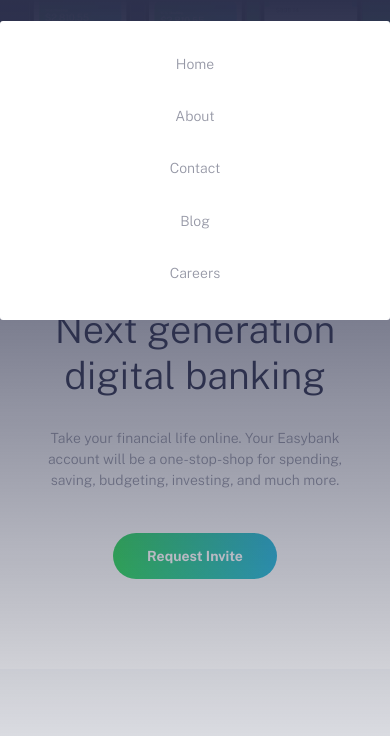
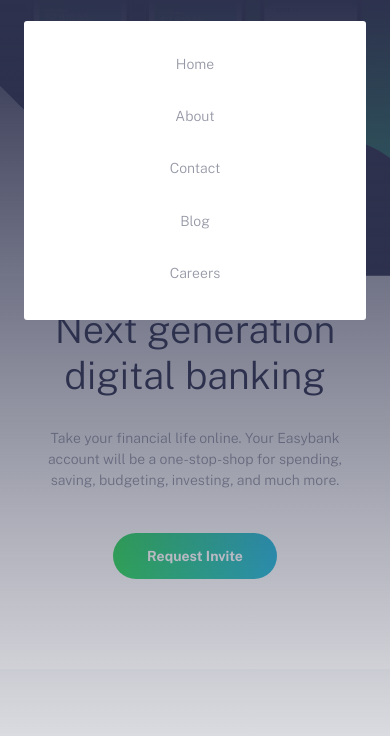
Before and after one commit to elsayed136/eazybank-landing-page, a website built with webpack: page src/index.html in a window 390 px wide. Both pictures are taken after a click on the button 346 px from the left and 32 px from the top of the page. Shown: the part 67-803 px from the top of the page. Built offline with nearby package versions, Linux system fonts and the light colour scheme.

Commit message:
FIX: mobile navigation margin and width

```diff
--- a/src/sass/layout/_header.scss
+++ b/src/sass/layout/_header.scss
@@ -68,8 +68,9 @@
       @include u.breakpoint-down(lg) {
         position: absolute;
         top: 100%;
-        left: 0;
-        width: 100%;
+        left: 50%;
+        width: calc(100% - 4.8rem);
+        transform: translateX(-50%);
         margin-top: 2.4rem;
         padding: 3.4rem;
         border-radius: 3px;
```
